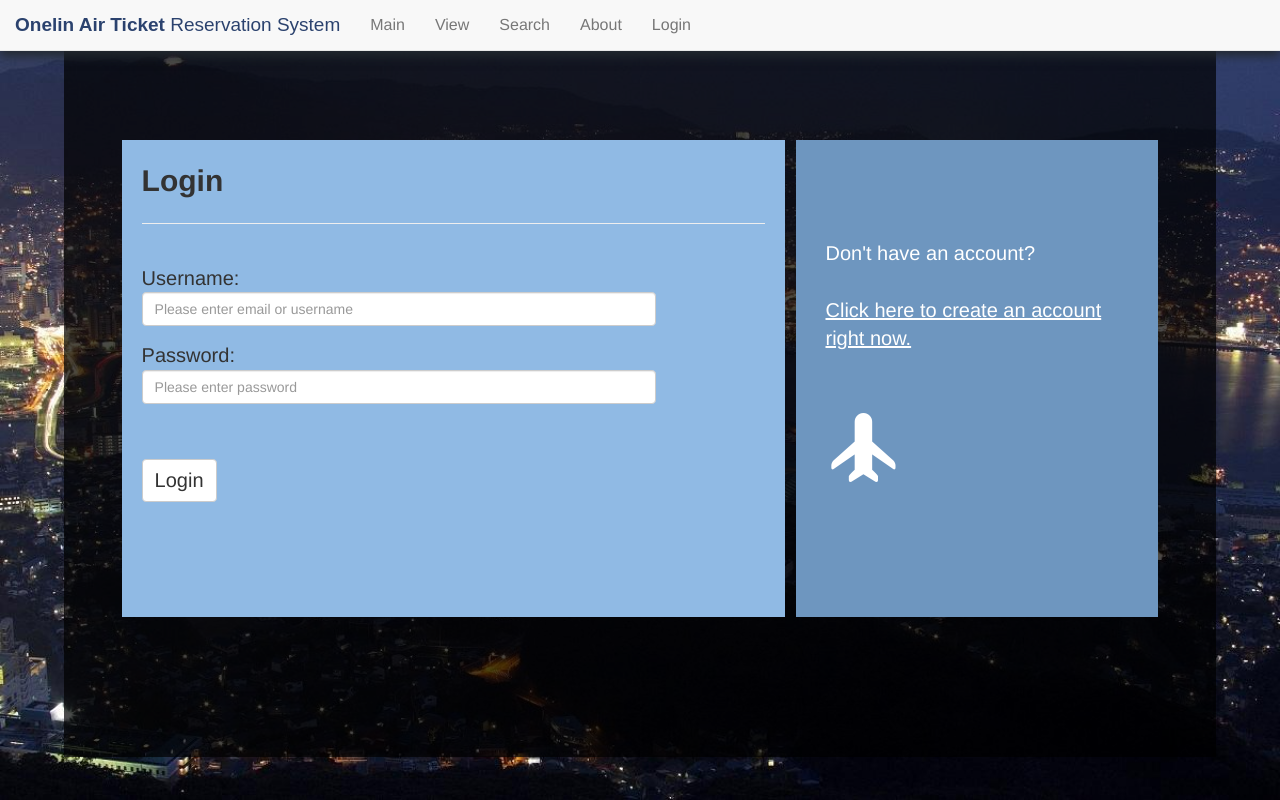
After one commit to SolidifiedRay/Online-Air-Ticket-Reservation-System, a PHP site: page /login.html in a window 1280 px wide. The commit adds this page. Run offline with PHP 8.4, Linux system fonts and the light colour scheme.

Commit message:
Update login page

```diff
--- a/components/navigation.js
+++ b/components/navigation.js
@@ -18,7 +18,7 @@ inner += '        				<li class="cative"><a href="index.html" class="navbar-subt
 inner += '        				<li class="cative"><a href="index.html" class="navbar-subtitle">View</a></li>';
 inner += '        				<li class="cative"><a href="index.html" class="navbar-subtitle">Search</a></li>';
 inner += '        				<li class="cative"><a href="index.html" class="navbar-subtitle">About</a></li>';
-inner += '        				<li class="cative"><a href="index.html" class="navbar-subtitle">Login</a></li>';
+inner += '        				<li class="cative"><a href="login.html" class="navbar-subtitle">Login</a></li>';
 inner += '        			</ul>';
 inner += '    			</div>';
 inner += '    		</div>';
--- a/files/css/index.css
+++ b/files/css/index.css
@@ -43,6 +43,42 @@
 	text-align: center;
 }
 
+.login-table{
+	margin:0 auto;
+	border-spacing: 100px;
+	width: 90%;
+}
+
+.login-table-left{
+	background-color: #90bae4;
+	padding: 20px;
+}
+
+.login-table-right{
+	background-color: #6e96bf;
+	padding: 30px;
+}
+
+.login-title{
+	font-size: 30px;
+	font-weight: 700;
+}
+
+.login-subtitle{
+	font-size: 20px;
+	font-weight: 450;
+}
+
+.login-text{
+	font-size: 20px;
+	font-weight: 450;
+	color: white;
+}
+
+.login-hr{
+	background-color: black;
+}
+
 .full-width{
 	width: 100%;
 }
--- a/index.html
+++ b/index.html
@@ -51,9 +51,11 @@
                   <br/><br/>
               </div>
               <div class="col-md-3 col-sm-12 center">
+                <a href="login.html">
                   <span class="glyphicon glyphicon-user main-icon" aria-hidden="true"></span><br/><br/>
                   <span class="glyphicon-class main-font">Login / Register</span>
-                  <br/><br/>
+                </a>
+                <br/><br/>
               </div>
             </div>
           </div>
--- /dev/null
+++ b/login.html
@@ -0,0 +1,88 @@
+<!doctype html>
+<html lang="en">
+   <head>
+      <!-- Required meta tags -->
+      <meta charset="utf-8">
+      <meta name="viewport" content="width=device-width, initial-scale=1, shrink-to-fit=no">
+
+      <title>Online Air Ticket Reservation System</title>
+      <link rel="shortcut icon" href="img/icon/web_icon.png" type="image/x-icon"/>
+      <link href="files/css/index.css" rel="stylesheet" type="text/css">
+
+      <!-- 引入 Bootstrap -->
+      <link href="https://maxcdn.bootstrapcdn.com/bootstrap/3.3.7/css/bootstrap.min.css" rel="stylesheet">
+      <!-- HTML5 Shiv 和 Respond.js 用于让 IE8 支持 HTML5元素和媒体查询 -->
+      <!-- 注意： 如果通过 file://  引入 Respond.js 文件，则该文件无法起效果 -->
+      <!--[if lt IE 9]>
+         <script src="https://oss.maxcdn.com/libs/html5shiv/3.7.0/html5shiv.js"></script>
+         <script src="https://oss.maxcdn.com/libs/respond.js/1.3.0/respond.min.js"></script>
+      <![endif]-->
+   </head>
+   <body background="img/background.jpg" class="index-background">
+
+      <div id="nav">
+          <public-header></public-header>
+      </div>
+
+      <div class="content-box">
+          <br/><br/><br/><br/><br/><br/><br/>
+          <div class="container" style="width: 100%">
+            <div class="row">
+              <table class="login-table">
+                <tr>
+                  <td width="64%" class="login-table-left">
+                    <font class="login-title">Login</font>
+                    <hr/>
+                    <br/>
+                    <form class="form-horizontal" role="form">
+                      <font class="login-subtitle">Username:</font><br/>
+                      <div class="form-group">
+                        <div class="col-sm-10">
+                          <input type="text" class="form-control" id="username" placeholder="Please enter email or username">
+                        </div>
+                      </div>
+                      <font class="login-subtitle">Password:</font><br/>
+                      <div class="form-group">
+                        <div class="col-sm-10">
+                          <input type="password" class="form-control" id="password" placeholder="Please enter password">
+                        </div>
+                      </div>
+                      <br/><br/>
+                      <div class="form-group">
+                        <div class="col-sm-10">
+                          <button type="submit" class="btn btn-default">
+                            <font class="login-subtitle">Login</font>
+                          </button>
+                        </div>
+                      </div>
+                    </form>
+                    <br/><br/><br/><br/>
+                  </td>
+                  <td width="1%"></td>
+                  <td width="35%" class="login-table-right">
+                    <font class="login-text">
+                      Don't have an account? <br/><br/>
+                    </font>
+                    <a href="register.html">
+                      <font class="login-text">
+                        <u>Click here to create an account right now.</u>
+                      </font>
+                    </a>
+                      <br/><br/><br/><br/>
+                    <font class="login-text">
+                      <span class="glyphicon glyphicon-plane main-icon" aria-hidden="true"></span><br/><br/>
+                    </font>
+                  </td>
+                </tr>
+              </table>
+            </div>
+          </div>
+
+          <br/><br/><br/><br/><br/><br/><br/>
+      </div>
+
+      <!-- jQuery (Bootstrap 的 JavaScript 插件需要引入 jQuery) -->
+      <script src="https://code.jquery.com/jquery.js"></script>
+      <script src="components/navigation.js"></script>
+   </body>
+</html>
```
